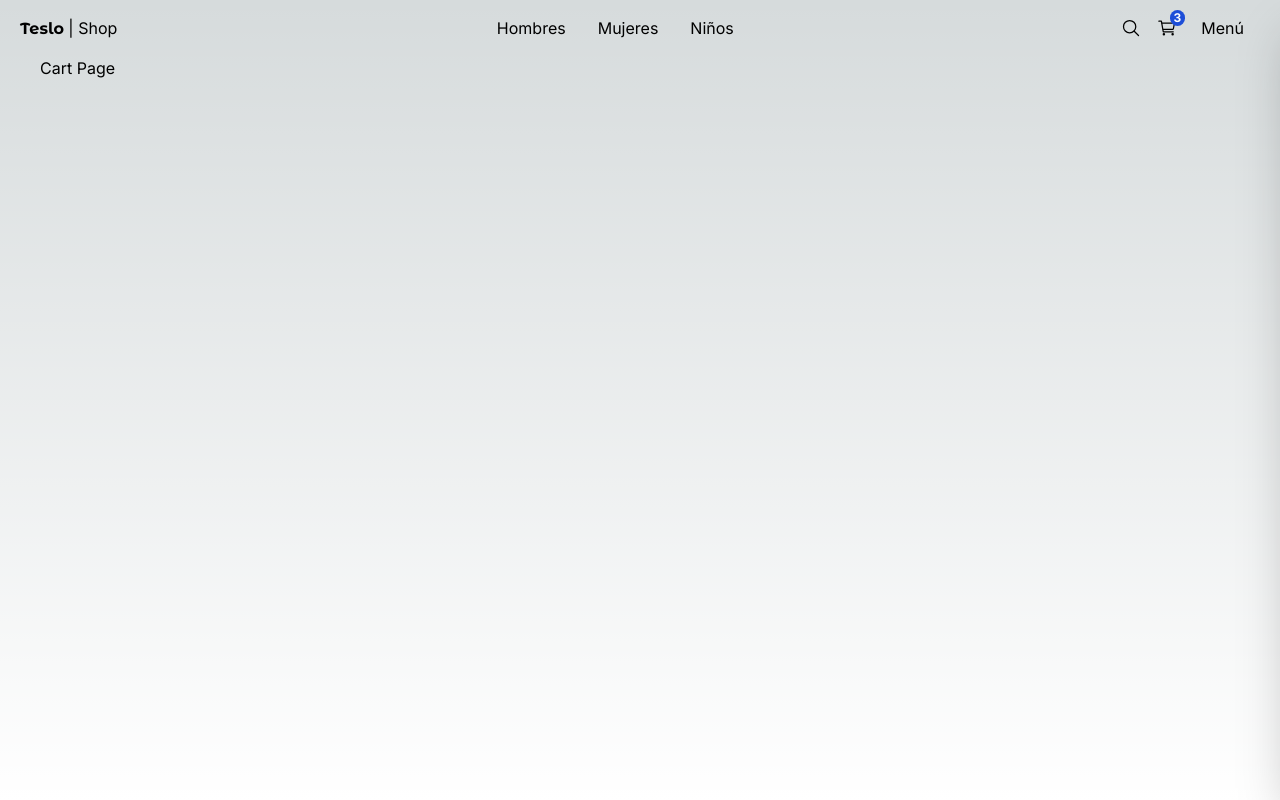
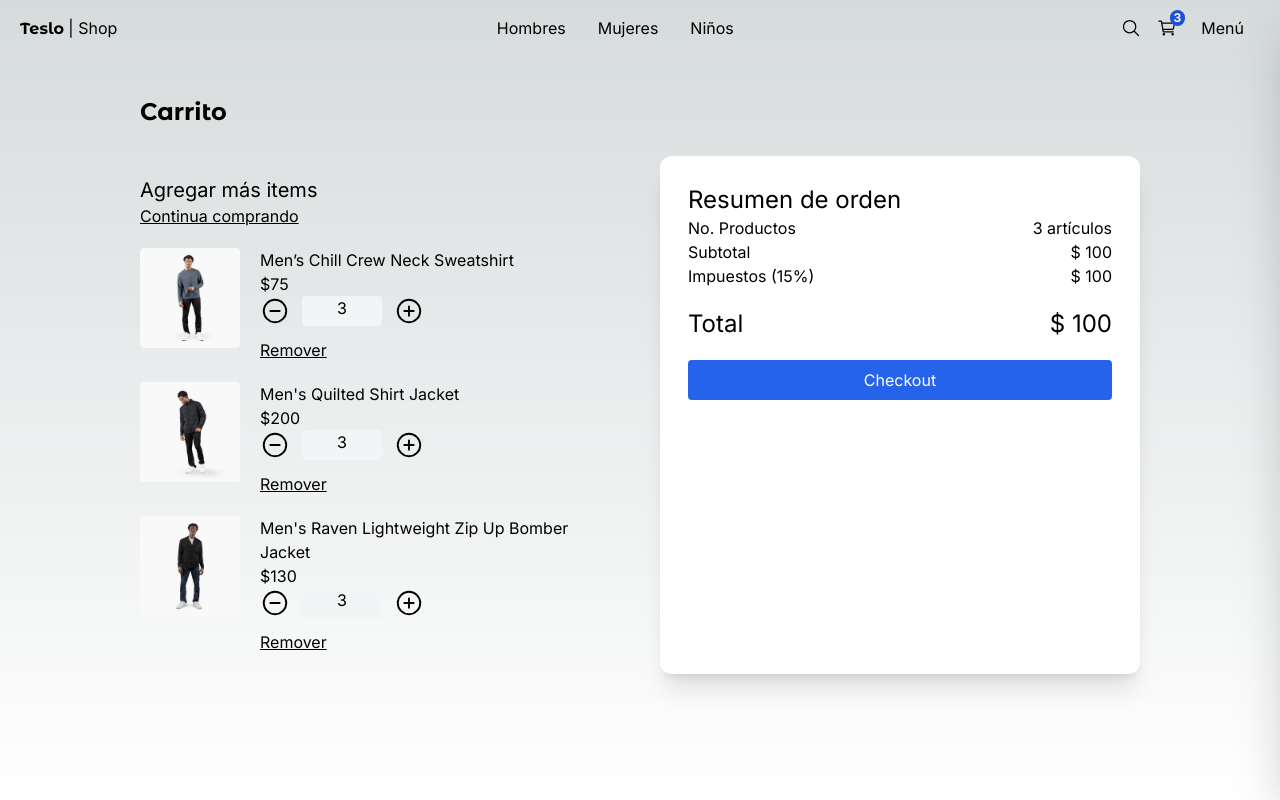
Before and after one commit to valeroman/win-teslo-shopy, a Next.js app: page /cart in a window 1280 px wide. Built offline with nearby package versions, Linux system fonts and the light colour scheme.

Commit message:
Carrito de compras

```diff
--- a/src/app/(shop)/cart/page.tsx
+++ b/src/app/(shop)/cart/page.tsx
@@ -1,7 +1,94 @@
+import { QuantitySelector, Title } from '@/components'
+import { initialData } from '@/seed/seed'
+import Image from 'next/image'
+import Link from 'next/link'
 import React from 'react'
+
+const productInCart = [
+  initialData.products[0],
+  initialData.products[1],
+  initialData.products[2]
+]
 
 export default function () {
   return (
-    <div>Cart Page</div>
+    <div className='flex justify-center items-center mb-72 px-10 sm:px-0'>
+
+      <div className='flex flex-col w-[1000px]'>
+        <Title title='Carrito' />
+
+        <div className='grid grid-cols-1 sm:grid-cols-2 gap-10'>
+
+          {/* Carrito */}
+          <div className='flex flex-col mt-5'>
+            <span className='text-xl'>Agregar más items</span>
+            <Link href="/" className='underline mb-5'>
+              Continua comprando
+            </Link>
+
+            {/* Items */}
+            {
+              productInCart.map(product => (
+                <div key={product.slug} className='flex mb-5'>
+                  <Image
+                    src={`/products/${product.images[0]}`}
+                    width={100}
+                    height={100}
+                    style={{
+                      width: '100px',
+                      height: '100px'
+                    }}
+                    alt={product.title}
+                    className='mr-5 rounded'
+                  />
+
+                  <div>
+                    <p>{product.title}</p>
+                    <p>${product.price}</p>
+                    <QuantitySelector quantity={3} />
+
+                    <button className='underline mt-3'>
+                      Remover
+                    </button>
+                  </div>
+                </div>
+              ))
+            }
+          </div>
+
+          {/* Checkout - Resumen de orden */}
+          <div className='bg-white rounded-xl shadow-xl p-7'>
+            <h2 className='text-2xl'>Resumen de orden</h2>
+
+            <div className='grid grid-cols-2'>
+              <span>No. Productos</span>
+              <span className='text-right'>3 artículos</span>
+
+              <span>Subtotal</span>
+              <span className='text-right'>$ 100</span>
+
+              <span>Impuestos (15%)</span>
+              <span className='text-right'>$ 100</span>
+
+              <span className='mt-5 text-2xl'>Total</span>
+              <span className='mt-5 text-2xl text-right'>$ 100</span>
+            </div>
+
+            <div className='mt-5 mb-2 w-full'>
+              <Link
+                href="/checkout/address"
+                className='flex btn-primary justify-center'
+              >
+                Checkout
+              </Link>
+
+            </div>
+          </div>
+
+        </div>
+
+      </div>
+
+    </div>
   )
 }
```
